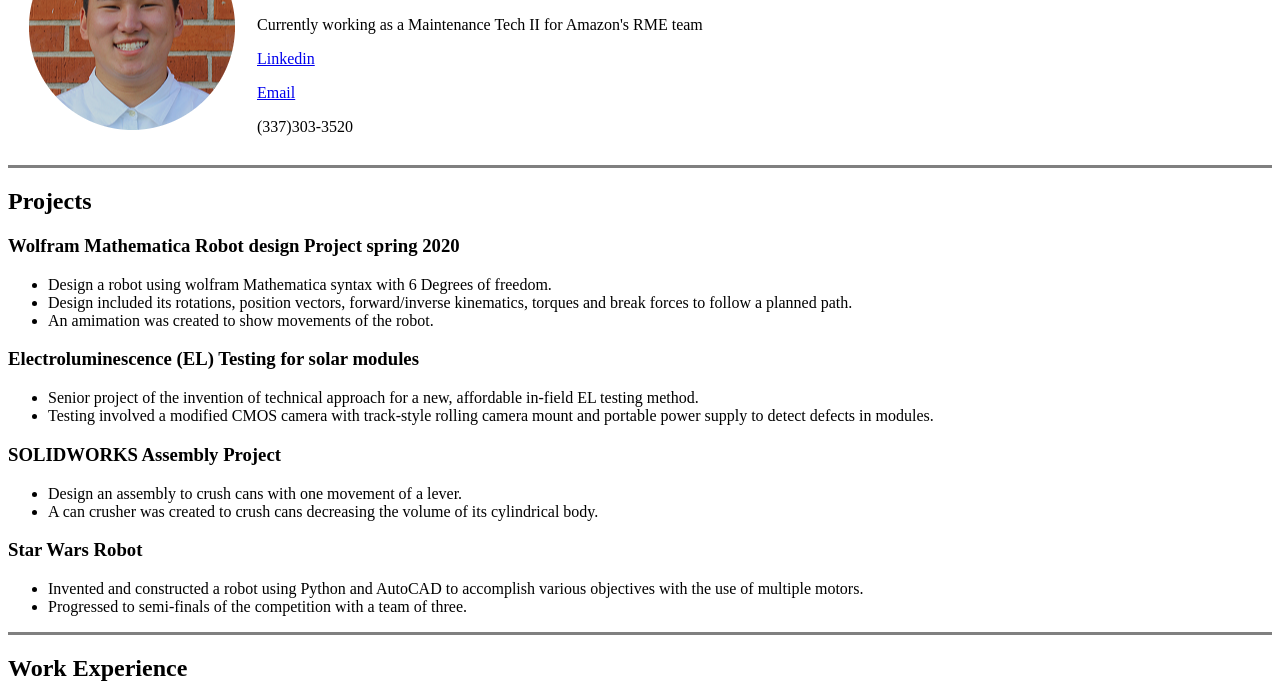
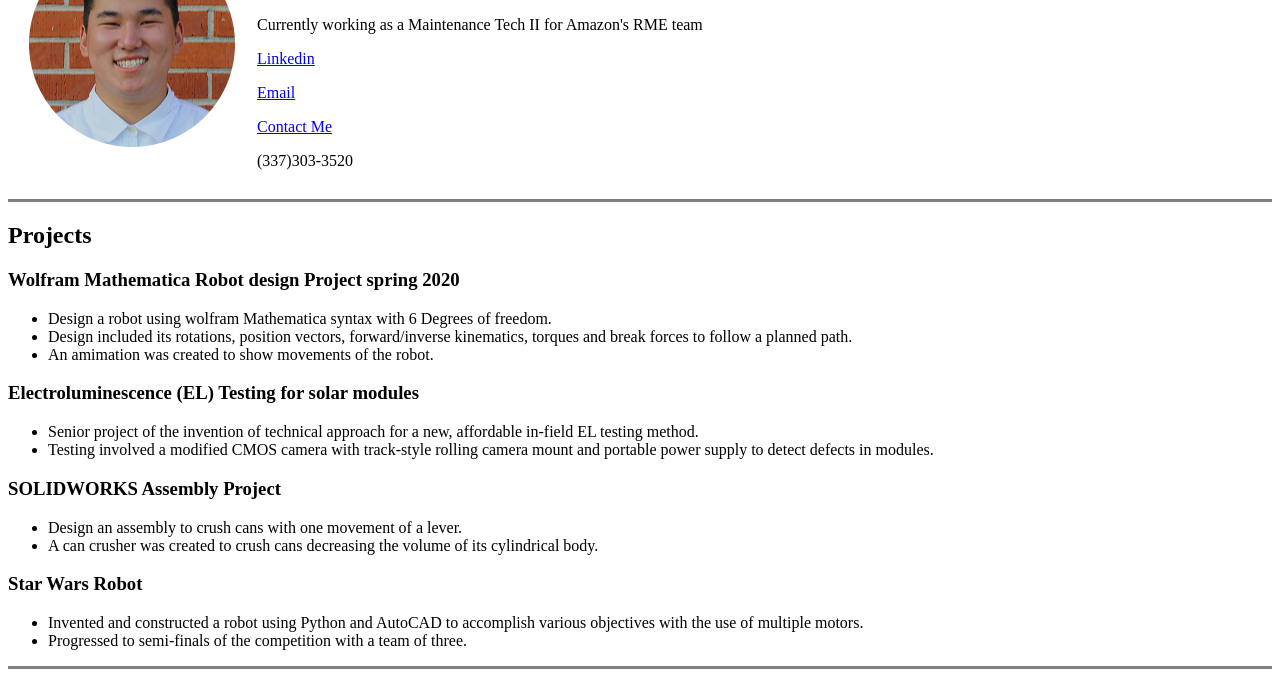
Before and after one commit to LarrydNguyen/cv, a plain HTML site: page index.html in a window 1280 px wide. Shown: the part 112-798 px from the top of the page. Drawn offline with Linux system fonts and the light colour scheme.

Commit message:
Update index.html
added "contact me" link to page

```diff
--- a/index.html
+++ b/index.html
@@ -15,6 +15,7 @@
 
         <p><a href="https://www.linkedin.com/in/larrynguyen771/">Linkedin</a></p>
         <p><a href="mailto:Larrynguyen771@gmail.com">Email</a></p>
+        <p><a href="contact-me.html">Contact Me</a></p>
         <p>(337)303-3520</p></td>
     </tr>
   </table>
```
